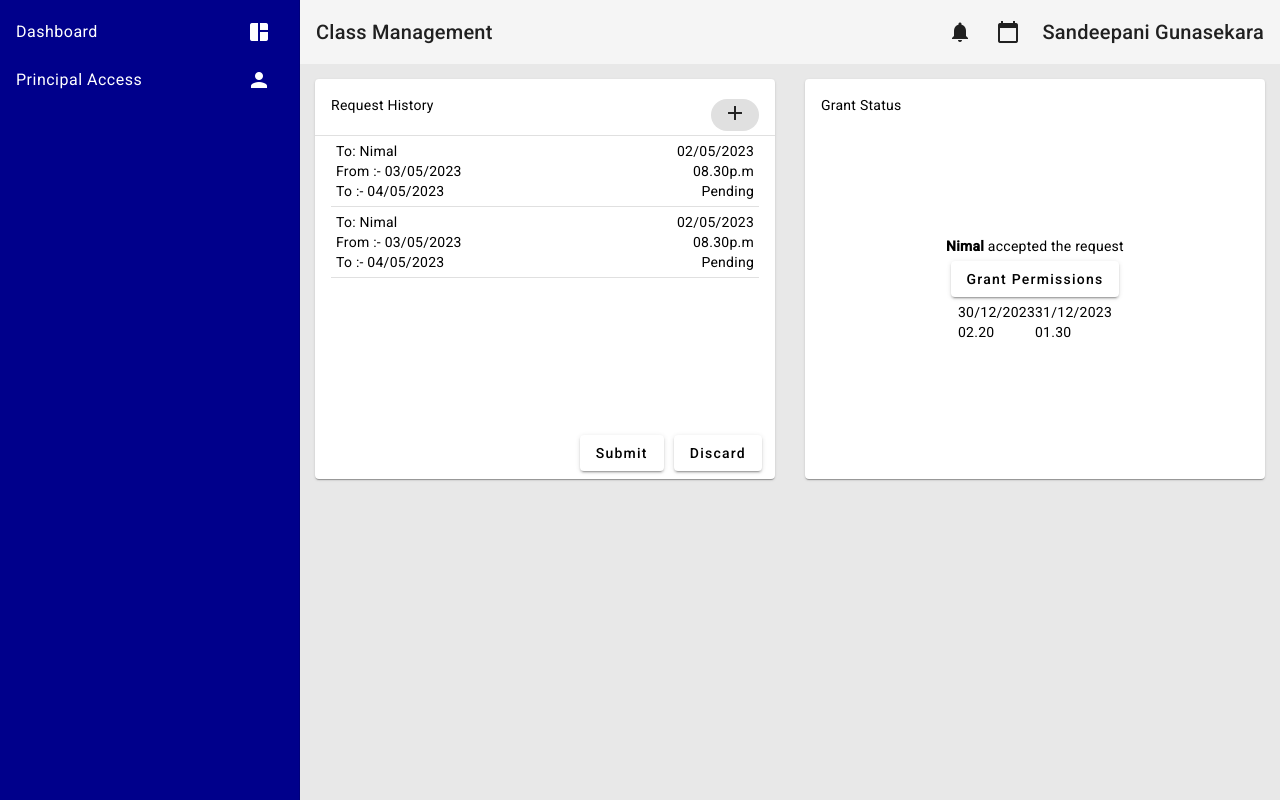
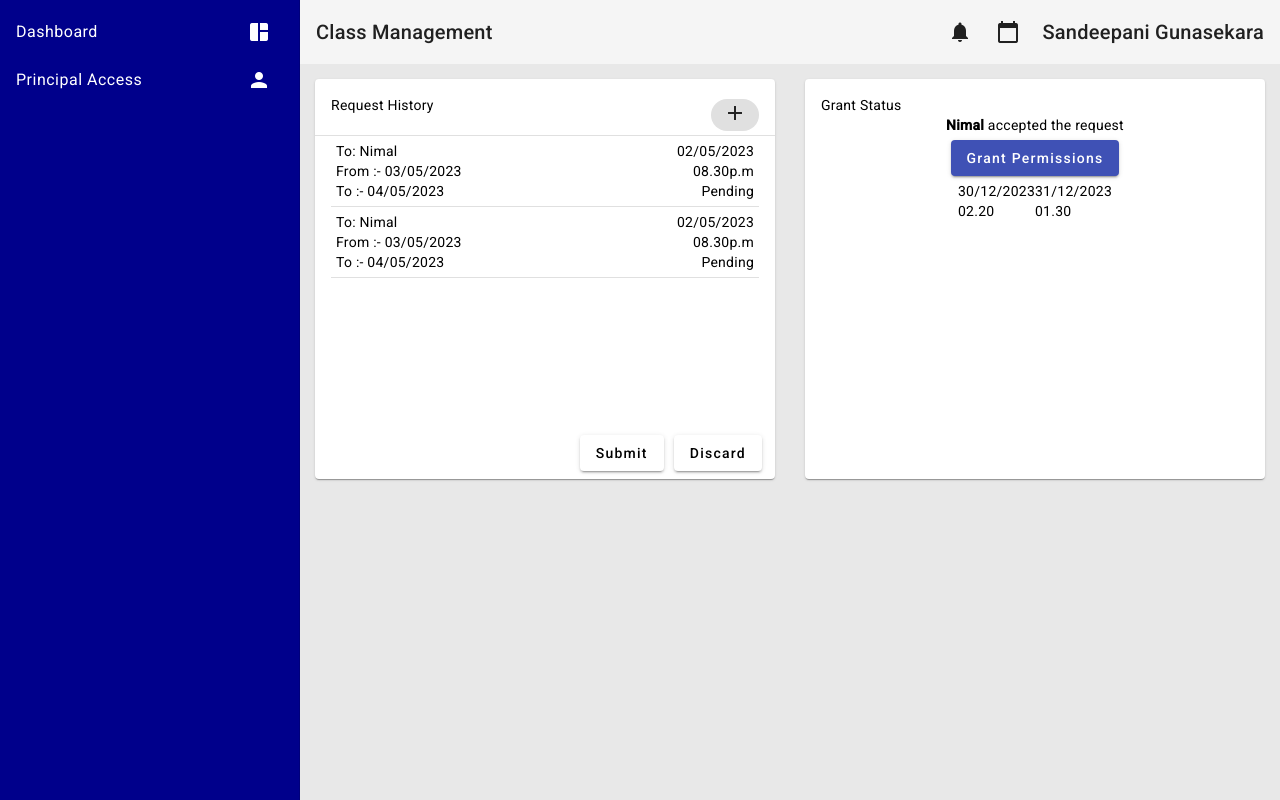
Before and after one commit to codingPentagon/ZoneEd, an Angular app in the folder frontend/: page /accessgrant in a window 1280 px wide. Built offline with nearby package versions, Linux system fonts and the light colour scheme.

Commit message:
Add color to button

```diff
--- a/frontend/src/app/acs-grant-prin/acs-grant-prin.component.css
+++ b/frontend/src/app/acs-grant-prin/acs-grant-prin.component.css
@@ -41,11 +41,11 @@ mat-card-content{
 }
 .center{
   justify-items: center;
-  align-items: center;
-  align-content: center;
+
 }
 button{
   margin: 5px;
+
 }
 .flex{
   display: flex;
--- a/frontend/src/app/acs-grant-prin/acs-grant-prin.component.html
+++ b/frontend/src/app/acs-grant-prin/acs-grant-prin.component.html
@@ -65,7 +65,8 @@
              <span class="bold">{{grantDetails.grantee}}</span> accepted the request
 
            </div>
-            <button mat-raised-button>Grant Permissions</button>
+            <button mat-raised-button color="primary">Grant Permissions</button>
+
             <div class="flex">
               <span>
                 {{grantDetails.fromDate}}<br>{{grantDetails.fromTime}}
```
